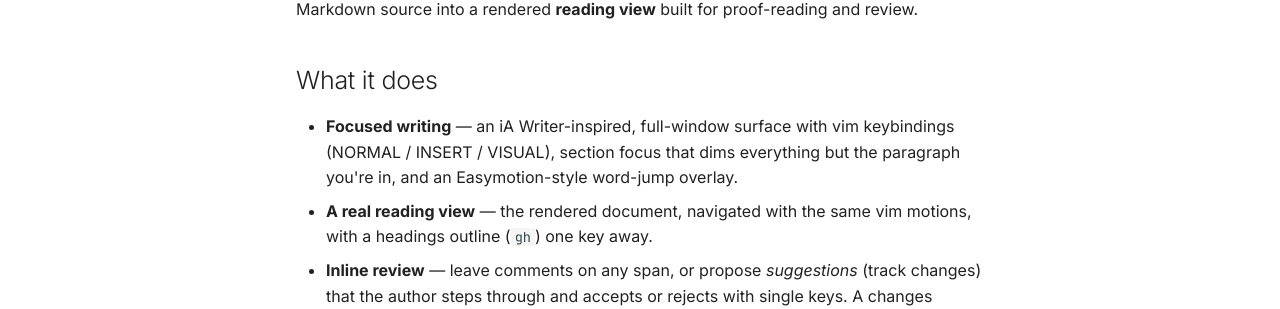
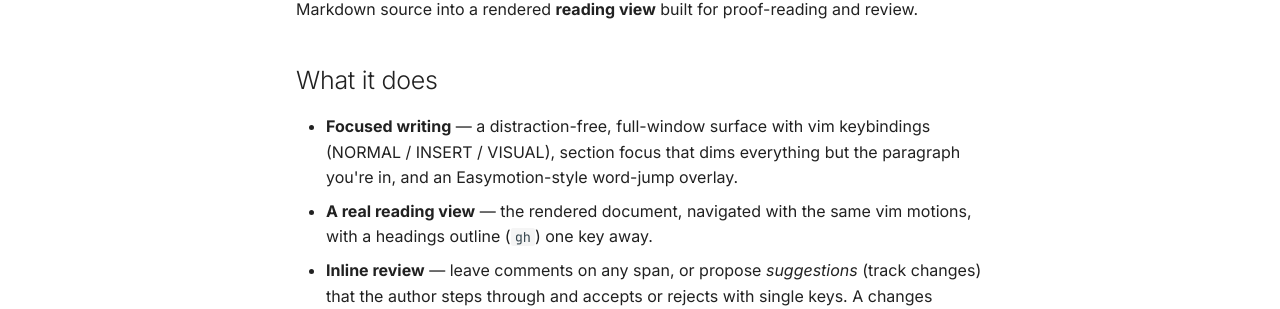
Before and after one commit to MisterGC/textli, an MkDocs documentation site: the page built from docs/index.md, in a window 1280 px wide and 1384 px high. Shown: the part 323-632 px from the top of the window. Built offline with MkDocs 1.6.1 and Material for MkDocs 9.7.7, drawn with Linux system fonts in a browser that asks for light colours; comment, search, counter and statistics services are not loaded.

Commit message:
Drop the iA Writer brand references; describe the editor as distraction-free instead

```diff
--- a/docs/index.md
+++ b/docs/index.md
@@ -9,7 +9,7 @@ proof-reading and review.
 
 ## What it does
 
-- **Focused writing** — an iA Writer-inspired, full-window surface with vim
+- **Focused writing** — a distraction-free, full-window surface with vim
   keybindings (NORMAL / INSERT / VISUAL), section focus that dims everything
   but the paragraph you're in, and an Easymotion-style word-jump overlay.
 - **A real reading view** — the rendered document, navigated with the same
--- a/textli/__init__.py
+++ b/textli/__init__.py
@@ -1,6 +1,6 @@
 """textli — a lightweight text editor with focused writing and reading in mind.
 
-A full-window, iA Writer-inspired Markdown editor with vim keybindings, a
+A full-window, distraction-free Markdown editor with vim keybindings, a
 rendered reading view, and inline review (CriticMarkup comments and
 track-changes suggestions). Run it standalone via the ``textli`` command, or
 embed :class:`ZenMarkdownEditor` / :class:`InlineVimEditor` in any PySide6
```
Also changed, not shown: CHANGELOG.md (+1 -1 lines), README.md (+3 -3 lines), docs/writing.md (+1 -1 lines), 1 other file.
